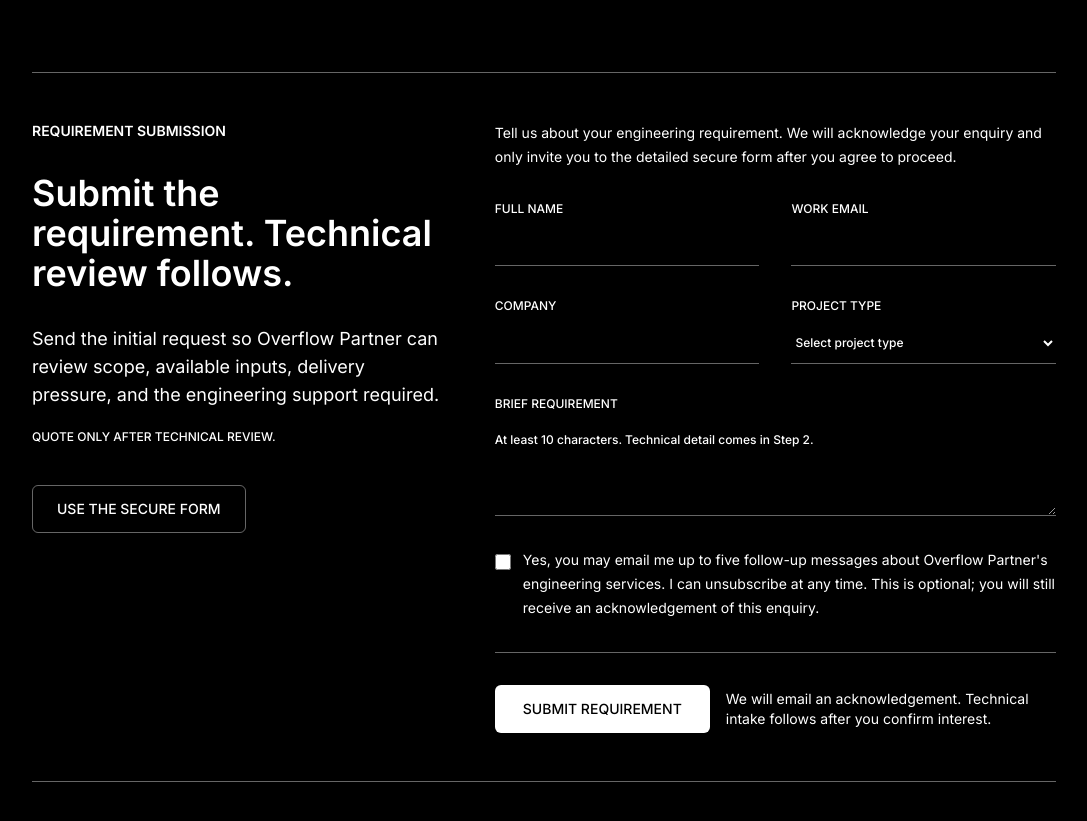
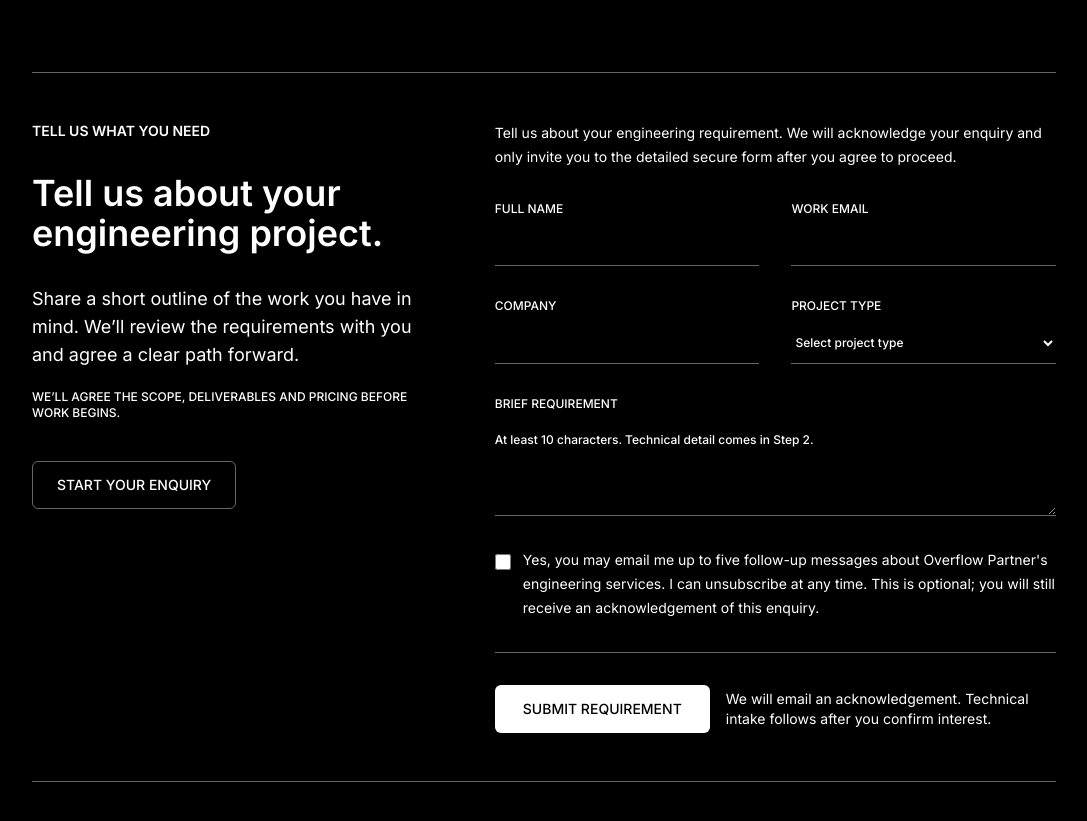
Before and after one commit to zeeshankhanminhas/Overflow-Partner, a Next.js app: page / in a window 1280 px wide. Shown: the part 7580-8401 px from the top of the page, without its empty margins (96-1183 px from the left). Built offline with nearby package versions, Linux system fonts and the light colour scheme; no server answers.

Commit message:
Refine components/CTA.tsx for clearer public-facing enquiry language

```diff
--- a/components/CTA.tsx
+++ b/components/CTA.tsx
@@ -6,11 +6,11 @@ export default function CTA() {
       <div className="container_large padding_global">
         <div className="cta_wrapper motion_fade_up mx-auto grid max-w-5xl gap-12 border-y border-white/40 py-12 md:grid-cols-[0.85fr_1.15fr] md:items-start">
           <div className="cta_content">
-            <p className="text_eyebrow mb-8 text-sm font-semibold uppercase text-white">Requirement Submission</p>
-            <h2 className="heading_section max-w-xl text-3xl font-semibold leading-tight text-white md:text-4xl">Submit the requirement. Technical review follows.</h2>
-            <p className="text_body mt-8 max-w-xl text-base leading-7 text-white md:text-lg">Send the initial request so Overflow Partner can review scope, available inputs, delivery pressure, and the engineering support required.</p>
-            <p className="text_body mt-5 max-w-xl text-xs font-medium uppercase text-white">Quote only after technical review.</p>
-            <a className="button_secondary motion_button mt-10 inline-flex min-h-12 items-center justify-center rounded-md border border-white/40 px-6 py-3 text-sm font-medium uppercase text-white transition hover:border-white" href="#contact-form">Use the secure form</a>
+            <p className="text_eyebrow mb-8 text-sm font-semibold uppercase text-white">Tell us what you need</p>
+            <h2 className="heading_section max-w-xl text-3xl font-semibold leading-tight text-white md:text-4xl">Tell us about your engineering project.</h2>
+            <p className="text_body mt-8 max-w-xl text-base leading-7 text-white md:text-lg">Share a short outline of the work you have in mind. We’ll review the requirements with you and agree a clear path forward.</p>
+            <p className="text_body mt-5 max-w-xl text-xs font-medium uppercase text-white">We’ll agree the scope, deliverables and pricing before work begins.</p>
+            <a className="button_secondary motion_button mt-10 inline-flex min-h-12 items-center justify-center rounded-md border border-white/40 px-6 py-3 text-sm font-medium uppercase text-white transition hover:border-white" href="#contact-form">Start your enquiry</a>
           </div>
           <div id="contact-form">
             <EnquiryForm />
```
